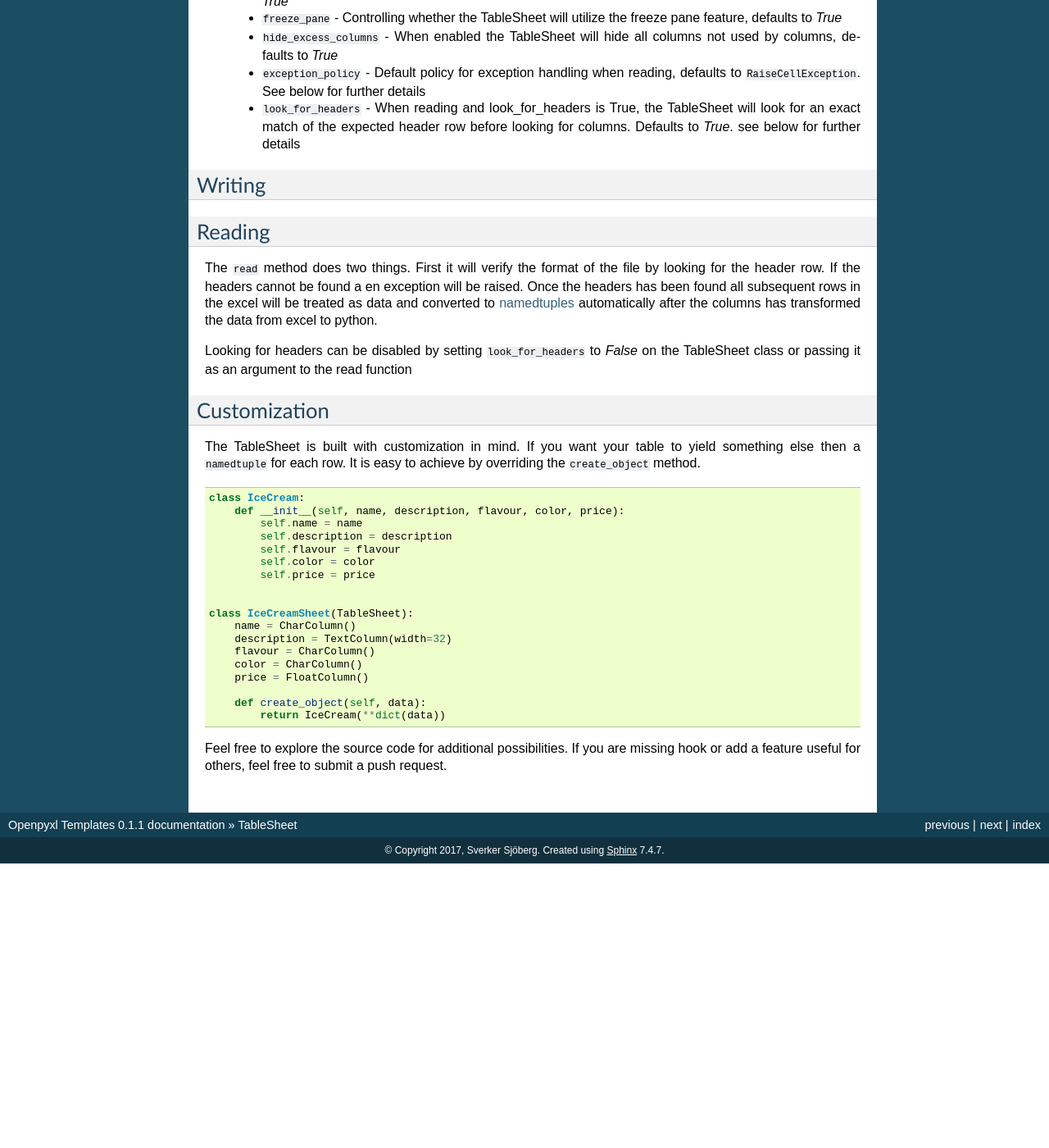
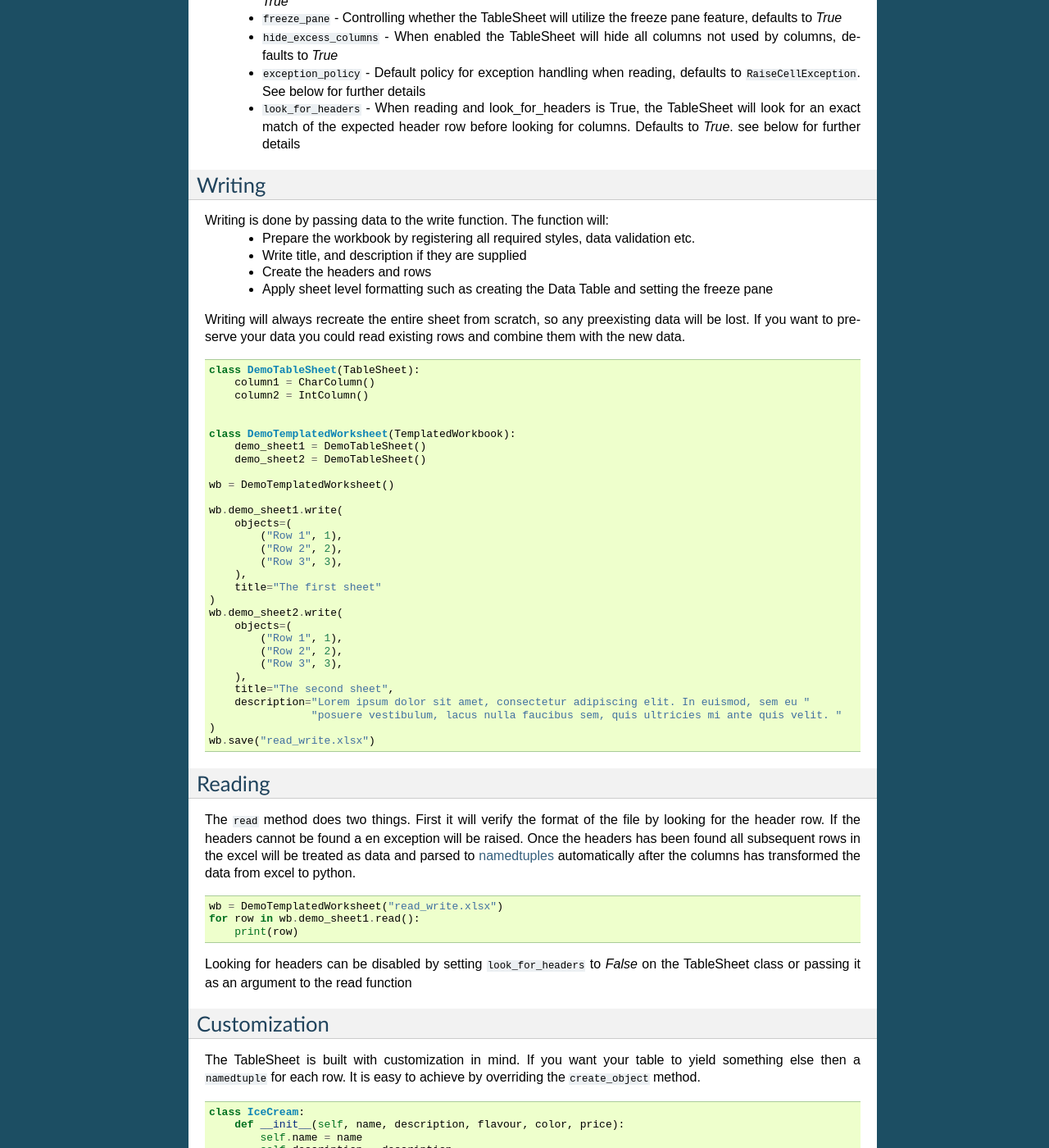
Before and after one commit to SverkerSbrg/openpyxl-templates, a Sphinx documentation site: the page built from docs/table_sheet/table_sheet.rst, in a window 1280 px wide and 1400 px high, scrolled down 2089 px. Shown: the whole window at 82% size. Built offline with Sphinx 7.4.7, drawn with Linux system fonts in a browser that asks for light colours; pages that are not in the unit, such as notebooks, are missing from menus; before the commit the page ends 3142 px from its top, so only the background shows below that.

Commit message:
Docs update

```diff
--- a/docs/examples/table_sheet_reading.py
+++ /dev/null
@@ -1,14 +0,0 @@
-from openpyxl_templates import TemplatedWorksheet
-from openpyxl_templates.table_sheet import TableSheet, CharColumn, IntColumn
-
-
-class DemoTableSheet(TableSheet):
-    column1 = CharColumn()
-    column2 = IntColumn()
-
-class DemoTemplatedWorksheet(TemplatedWorksheet):
-    demo_sheet = DemoTableSheet()
-
-wb = DemoTableSheet()
-
-# TODO: Continue when writing is done
--- /dev/null
+++ b/docs/examples/table_sheet_write_read.py
@@ -0,0 +1,38 @@
+from openpyxl_templates import TemplatedWorkbook
+from openpyxl_templates.table_sheet import TableSheet, CharColumn, IntColumn
+
+
+class DemoTableSheet(TableSheet):
+    column1 = CharColumn()
+    column2 = IntColumn()
+
+
+class DemoTemplatedWorksheet(TemplatedWorkbook):
+    demo_sheet1 = DemoTableSheet()
+    demo_sheet2 = DemoTableSheet()
+
+wb = DemoTemplatedWorksheet()
+
+wb.demo_sheet1.write(
+    objects=(
+        ("Row 1", 1),
+        ("Row 2", 2),
+        ("Row 3", 3),
+    ),
+    title="The first sheet"
+)
+wb.demo_sheet2.write(
+    objects=(
+        ("Row 1", 1),
+        ("Row 2", 2),
+        ("Row 3", 3),
+    ),
+    title="The second sheet",
+    description="Lorem ipsum dolor sit amet, consectetur adipiscing elit. In euismod, sem eu "
+                "posuere vestibulum, lacus nulla faucibus sem, quis ultricies mi ante quis velit. "
+)
+wb.save("read_write.xlsx")
+
+wb = DemoTemplatedWorksheet("read_write.xlsx")
+for row in wb.demo_sheet1.read():
+    print(row)
--- a/docs/table_sheet/table_sheet.rst
+++ b/docs/table_sheet/table_sheet.rst
@@ -71,14 +71,23 @@ The behavior or the TableSheet can be modified with the following settings
 Writing
 -------
 
+Writing is done by passing data to the write function. The function will:
+    * Prepare the workbook by registering all required styles, data validation etc.
+    * Write title, and description if they are supplied
+    * Create the headers and rows
+    * Apply sheet level formatting such as creating the Data Table and setting the freeze pane
 
+Writing will always recreate the entire sheet from scratch, so any preexisting data will be lost. If you want to preserve your data you could read existing rows and combine them with the new data.
+
+.. literalinclude:: ../examples/table_sheet_write_read.py
+    :lines: 5-34
 
 Reading
 -------
-The ``read`` method does two things. First it will verify the format of the file by looking for the header row. If the headers cannot be found a en exception will be raised. Once the headers has been found all subsequent rows in the excel will be treated as data and converted to `namedtuples <https://docs.python.org/3/library/collections.html#collections.namedtuple>`_ automatically after the columns has transformed the data from excel to python.
+The ``read`` method does two things. First it will verify the format of the file by looking for the header row. If the headers cannot be found a en exception will be raised. Once the headers has been found all subsequent rows in the excel will be treated as data and parsed to `namedtuples <https://docs.python.org/3/library/collections.html#collections.namedtuple>`_ automatically after the columns has transformed the data from excel to python.
 
-.. literalinclude:: ../examples/table_sheet_reading.py
-    :lines: 28-33
+.. literalinclude:: ../examples/table_sheet_write_read.py
+    :lines: 36-38
 
 Looking for headers can be disabled by setting ``look_for_headers`` to *False* on the TableSheet class or passing it as an argument to the read function
 
```
Also changed, not shown: 1 other file.
